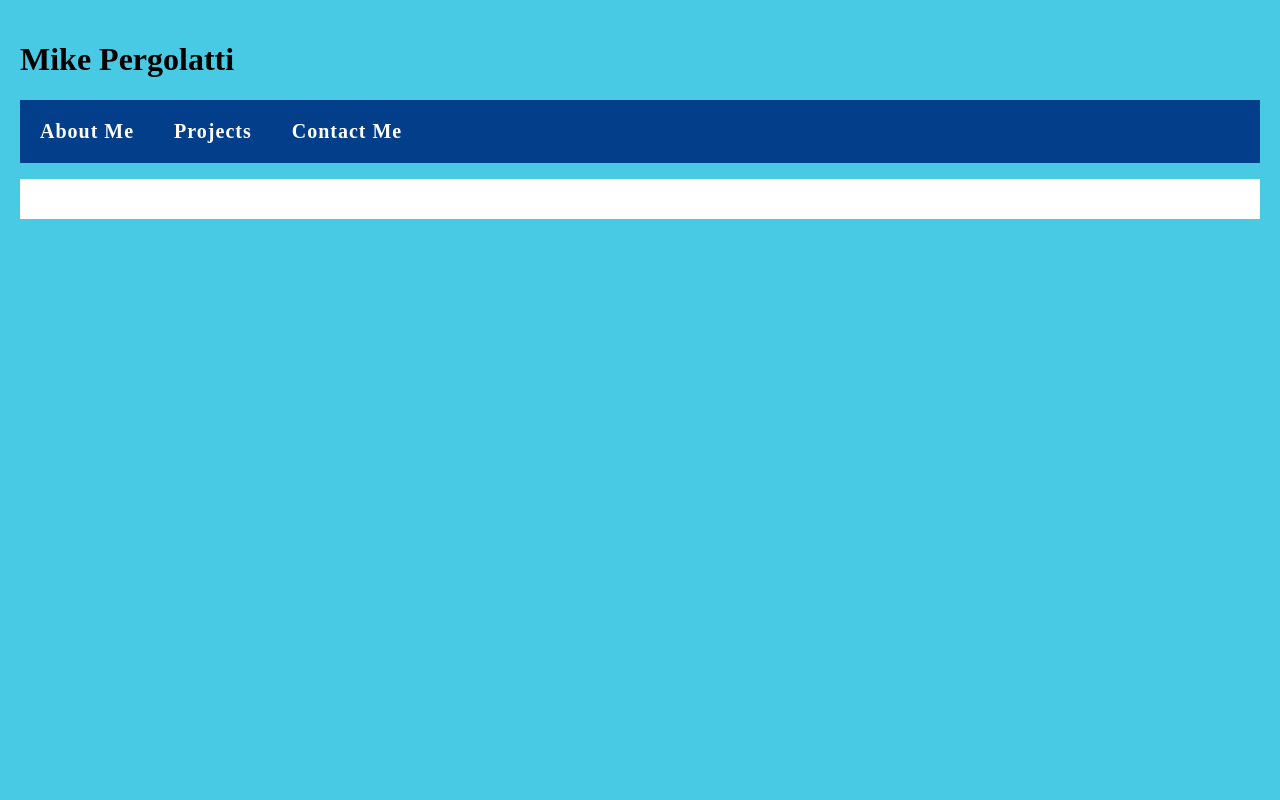
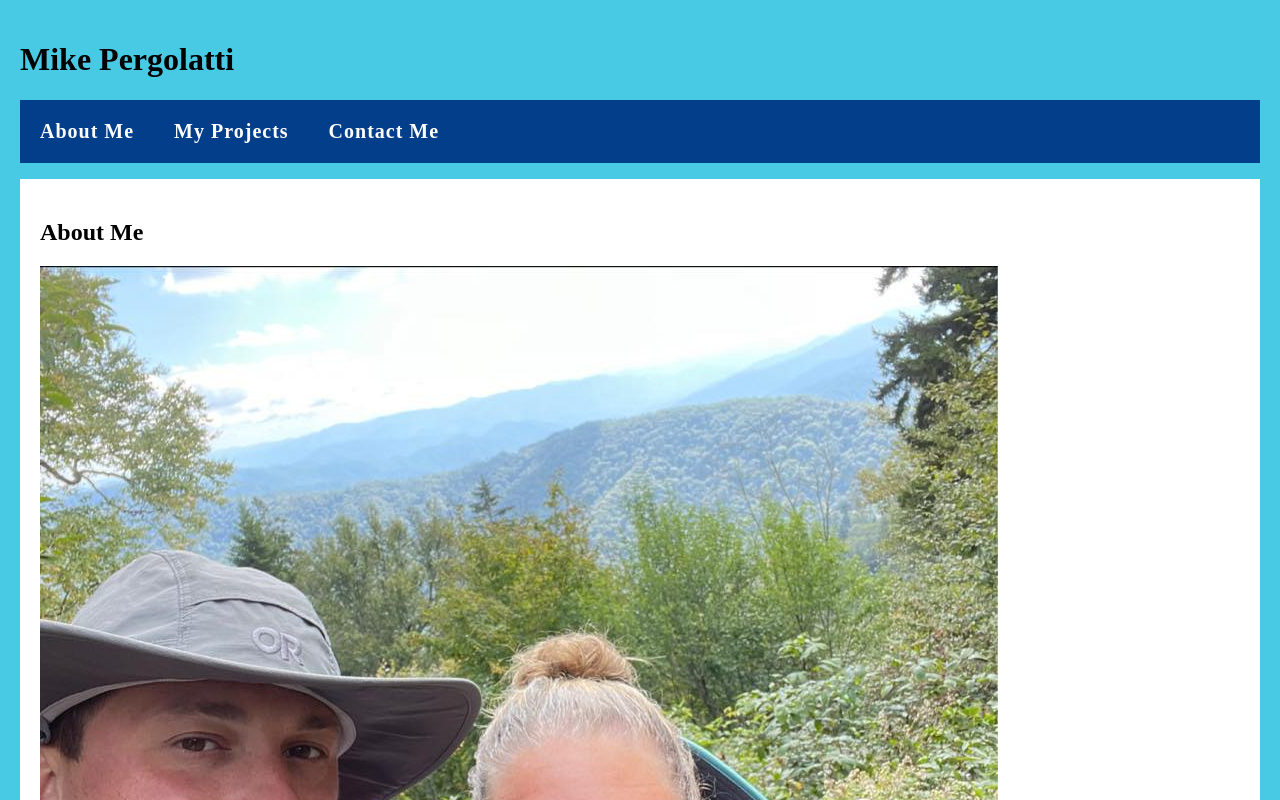
Before and after one commit to Mpergolatti/mpreact-portfolio, a React (Create React App) app: page / in a window 1280 px wide. Shown: the top 800 px of the page. Built offline with nearby package versions, Linux system fonts and the light colour scheme.

Commit message:
routing issues

```diff
--- a/src/App.js
+++ b/src/App.js
@@ -1,23 +1,33 @@
 import React, { Component } from 'react'
-// import { Route, Routes, NavLink, HashRouter } from 'react-router-dom'
-// import About from './components/About'
+import { Route, Routes, NavLink, HashRouter } from 'react-router-dom'
+import About from './components/About'
+import Projects from './components/Projects'
+import Contact from './components/Contact'
 
 
 class App extends Component {
   render() {
     return (
-
+      <HashRouter>
         <div>
           <h1>Mike Pergolatti</h1>
           <ul className='header'>
-            <li><a href='./components/About'>About Me</a></li>
-            <li><a href='./components/Projects'>Projects</a></li>
-            <li><a href='./components/Contact'>Contact Me</a></li>
+            <li><NavLink to='/'>About Me</NavLink></li>
+            <li><NavLink to='/Projects'>My Projects</NavLink></li>
+            <li><NavLink to='/Contact'>Contact Me</NavLink></li>
+
           </ul>
           <div className='content'>
 
+          <Routes>
+            <Route exact path='/' element={<About />} />
+            <Route path='/Projects' element={<Projects />} />
+            <Route path='/Contact' element={<Contact />} />
+          </Routes>
+
           </div>
         </div>
+      </HashRouter>
 
     )
   }
--- a/src/components/Contact/index.js
+++ b/src/components/Contact/index.js
@@ -1,4 +1,4 @@
-import React, { Component } from "react";
+import React, { Component } from 'react';
 
 class Contact extends Component {
   render() {
```
